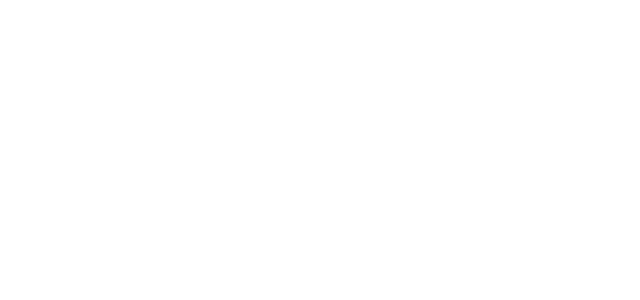
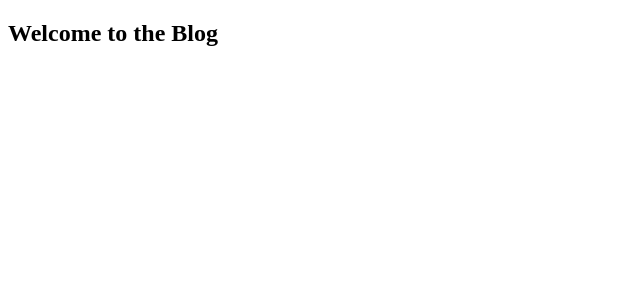
Before and after one commit to mgwedd/reactive-iot, a React (Create React App) app: page / in a window 1280 px wide. Shown: the top 300 px of the page, without its empty margins (0-640 px from the left). Built offline with nearby package versions, Linux system fonts and the light colour scheme.

Commit message:
Set up basic routing

```diff
--- a/package.json
+++ b/package.json
@@ -19,6 +19,7 @@
     "react-dom": "^16.13.1",
     "react-redux": "^7.2.0",
     "react-router": "^5.1.2",
+    "react-router-dom": "^5.1.2",
     "react-scripts": "3.4.0",
     "redux": "^4.0.5",
     "redux-thunk": "^2.3.0",
--- a/public/index.html
+++ b/public/index.html
@@ -7,7 +7,7 @@
     <meta name="theme-color" content="#000000" />
     <meta
       name="description"
-      content="Web site created using create-react-app"
+      content="React-based website"
     />
     <link rel="apple-touch-icon" href="%PUBLIC_URL%/logo192.png" />
     <!--
@@ -24,7 +24,7 @@
       work correctly both with client-side routing and a non-root public URL.
       Learn how to configure a non-root public URL by running `npm run build`.
     -->
-    <title>React App</title>
+    <title>Reactive IoT</title>
   </head>
   <body>
     <noscript>You need to enable JavaScript to run this app.</noscript>
--- a/src/App.js
+++ b/src/App.js
@@ -1,9 +1,10 @@
 import React from 'react'
+import Routes from './router/Routes'
 
 function App() {
   return (
     <main className='App'>
-      {/* content goes here */}
+     <Routes />
     </main>
   )
 }
--- /dev/null
+++ b/src/router/Routes.js
@@ -0,0 +1,24 @@
+import React from 'react'
+import {
+  BrowserRouter as Router,
+  Route,
+} from 'react-router-dom'
+
+/* Screens */
+import PostScreen from '../screens/PostScreen'
+import BlogScreen from '../screens/BlogScreen'
+
+export default function Routes() {
+  return (
+    <Router>
+        <Route
+          exact
+          path="/:slug"
+          component={PostScreen} />
+        <Route
+          exact
+          path="/"
+          component={BlogScreen} />
+  </Router>
+  )
+}
--- /dev/null
+++ b/src/screens/BlogScreen.jsx
@@ -0,0 +1,7 @@
+import React, { Component } from 'react'
+
+export default function BlogScreen( props ) {
+  return (
+    <h2>Welcome to the Blog</h2>
+  )
+}
--- /dev/null
+++ b/src/screens/PostScreen.jsx
@@ -0,0 +1,8 @@
+import React, { Component } from 'react'
+
+export default function PostScreen( props ) {
+  const { match } = props
+  return (
+    <h2>{`Read: ${match.params.slug}`}</h2>
+  )
+}
--- /dev/null
+++ b/src/shared/theme.js
@@ -0,0 +1,3 @@
+export default {
+
+}
```
Also changed, not shown: public/manifest.json, 2 other files (tests, documents, lock files or other folders).
